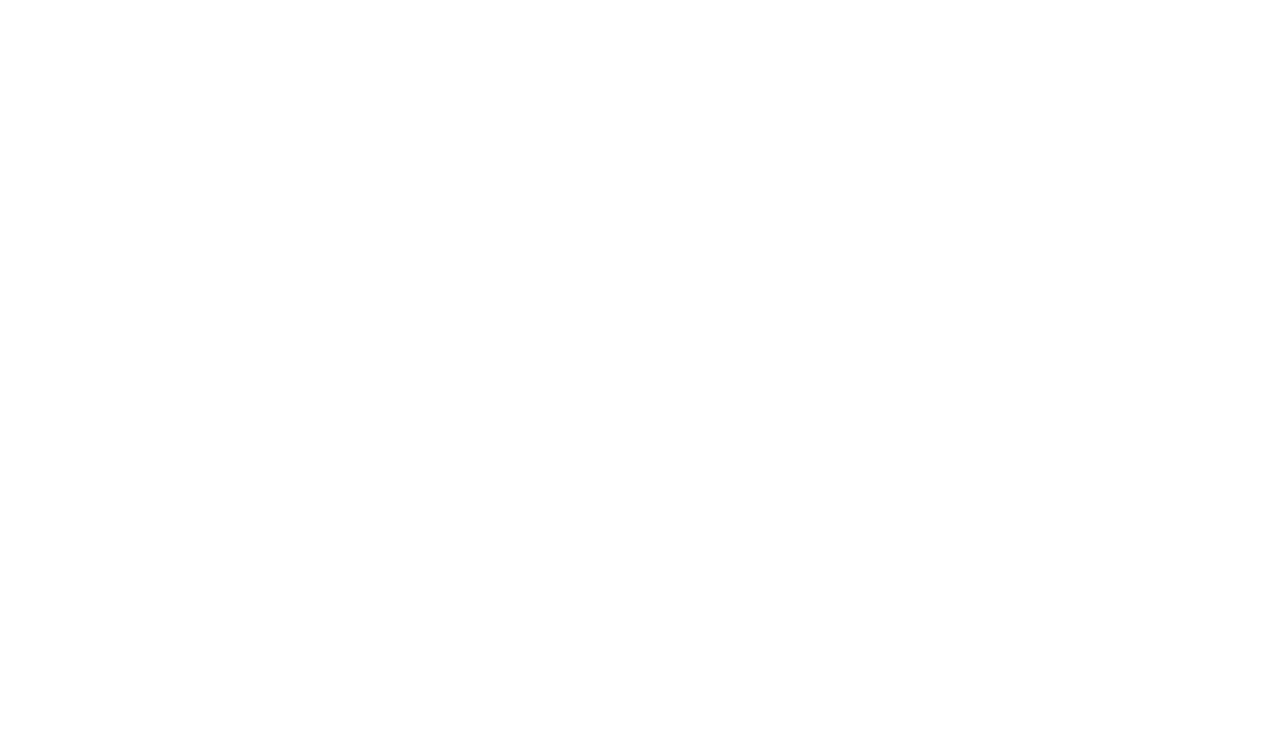
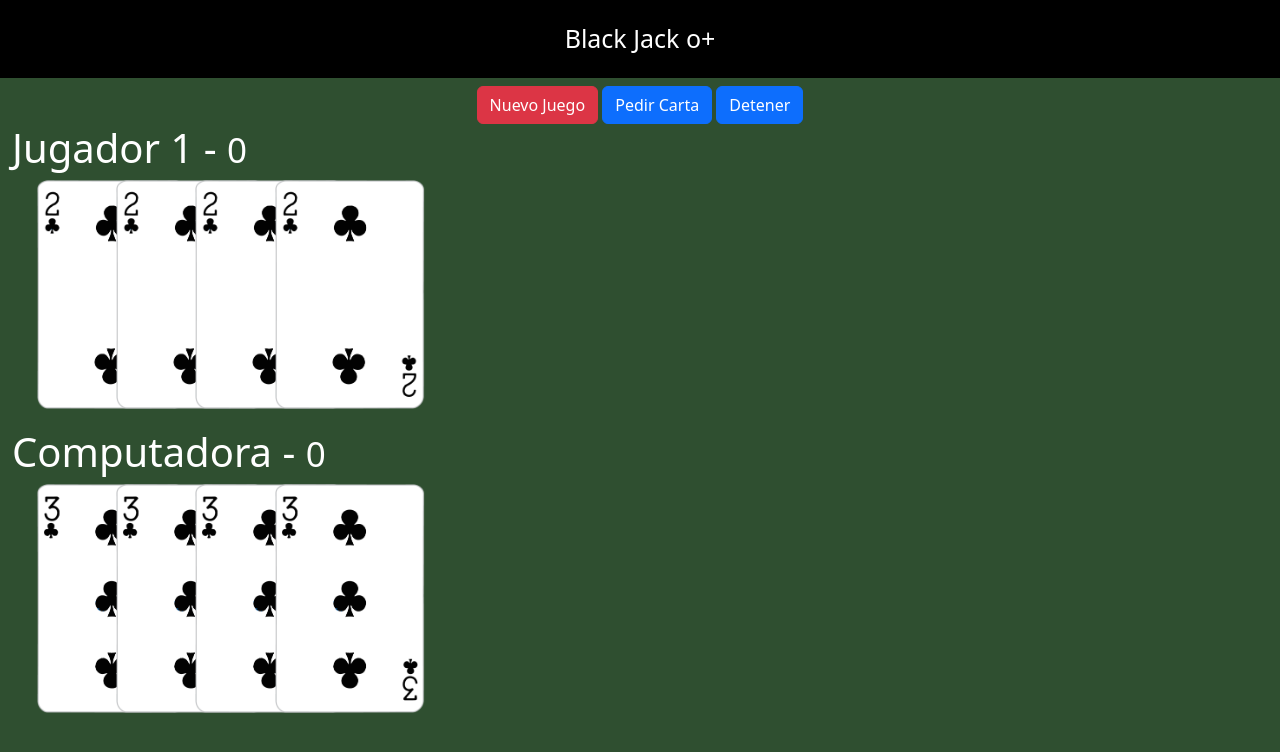
Before and after one commit to Duvan2662/CursoJavaScript, a plain HTML site: page 02-juego-blackjack/index.html in a window 1280 px wide. Drawn offline with nearby package versions, Linux system fonts and the light colour scheme.

Commit message:
Estructura y estilos de nuestro juego

```diff
--- a/02-juego-blackjack/assets/css/styles.css
+++ b/02-juego-blackjack/assets/css/styles.css
@@ -0,0 +1,24 @@
+html, body {
+    margin: 0px;
+    background-color: #2F4F30 ; /*Color del fondo */
+    color: white;
+}
+
+.titulo {
+    text-align: center;
+    background-color: black; /*Color del titulo */
+    color: white;
+    padding: 20px;
+    font-size: 25px;
+}
+
+.carta { /* Como quiero que se me muestren las cartas*/
+    position: relative;
+    width: 150px;
+    left:100px;
+    margin-left: -75px;
+}
+
+#computadora-cartas, #jugador-cartas{ /*alto entre el jugador1 y la computadora*/
+    height: 240px;
+}
--- a/02-juego-blackjack/index.html
+++ b/02-juego-blackjack/index.html
@@ -4,11 +4,49 @@
     <meta charset="UTF-8">
     <meta name="viewport" content="width=device-width, initial-scale=1.0">
     <title>BlackJack</title>
+    <link href="https://cdn.jsdelivr.net/npm/bootstrap@5.3.2/dist/css/bootstrap.min.css" rel="stylesheet" integrity="sha384-T3c6CoIi6uLrA9TneNEoa7RxnatzjcDSCmG1MXxSR1GAsXEV/Dwwykc2MPK8M2HN" crossorigin="anonymous">
     <link rel="stylesheet" href="assets/css/styles.css">
 </head>
 <body>
 
+    <header class="titulo">
+        Black Jack o+
+    </header>
 
+    <div class="row mt-2">
+        <div class="col text-center">
+            <button class="btn btn-danger">Nuevo Juego</button>
+            <button class="btn btn-primary">Pedir Carta</button>
+            <button class="btn btn-primary">Detener</button>
+        </div>
+    </div>
+
+    <div class="row container">
+        <div class="col">
+            <h1>Jugador 1 - <small>0</small></h1>
+            <div id="jugador-cartas">
+                <img class="carta" src="assets/cartas/2C.png" alt="">
+                <img class="carta" src="assets/cartas/2C.png" alt="">
+                <img class="carta" src="assets/cartas/2C.png" alt="">
+                <img class="carta" src="assets/cartas/2C.png" alt="">
+            </div>
+
+        </div>
+    </div>
+
+
+    <div class="row container mt-2">
+        <div class="col">
+            <h1>Computadora - <small>0</small></h1>
+            <div id="computadora-cartas">
+                <img class="carta" src="assets/cartas/3C.png" alt="">
+                <img class="carta" src="assets/cartas/3C.png" alt="">
+                <img class="carta" src="assets/cartas/3C.png" alt="">
+                <img class="carta" src="assets/cartas/3C.png" alt="">
+            </div>
+
+        </div>
+    </div>
 
     <script src="assets/js/juego.js"></script>
 </body>
```
